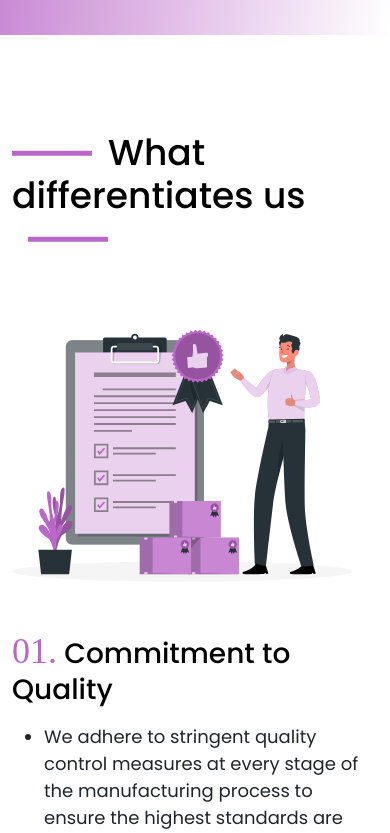
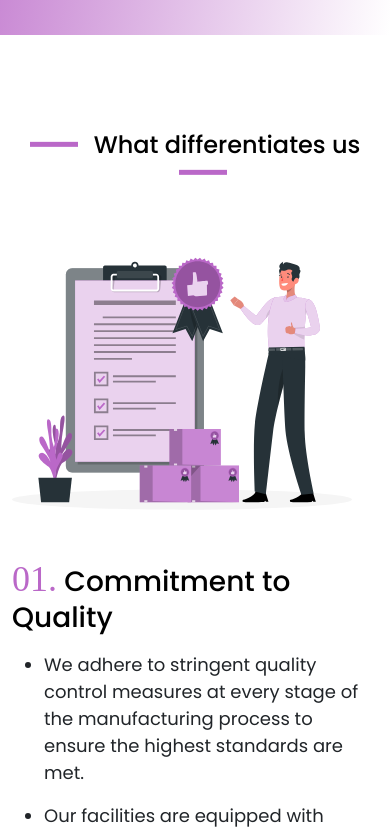
Before and after one commit to ShubhamS06/GMmodule_Client, a Next.js app: page / in a window 390 px wide. Shown: the part 1480-2313 px from the top of the page. Built offline with nearby package versions, Linux system fonts and the light colour scheme; a web font is replaced by a local one.

Commit message:
fix heading

```diff
--- a/styles/Home.module.css
+++ b/styles/Home.module.css
@@ -58,3 +58,21 @@
   background-color: var(--color-white);
   clip-path: polygon(50% 0, 100% 50%, 50% 100%, 0 50%);
 }
+
+@media screen and (max-width: 640px) {
+  .headingFancy1 {
+    font-size: calc(var(--font-size-base) * 1.75);
+  }
+}
+
+@media screen and (max-width: 480px) {
+  .headingFancy1 {
+    text-align: center;
+    font-size: calc(var(--font-size-base) * 1.5);
+  }
+
+  .headingFancy1::after,
+  .headingFancy1::before {
+    width: 3rem;
+  }
+}
```
